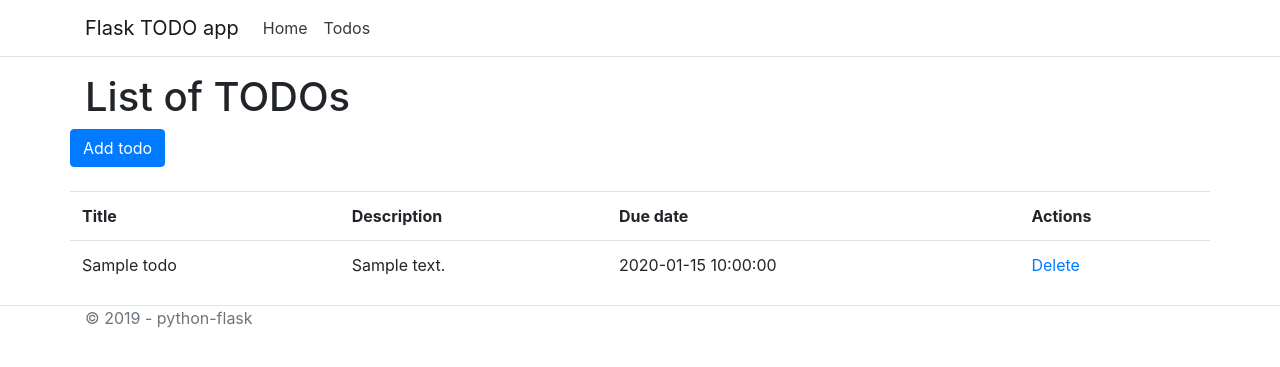
After one commit to stann1/python-flask-test, a Flask app: page /todos in a window 1280 px wide. The commit adds this page. Shown: the top 367 px of the page. Run offline with Flask 2, Linux system fonts and the light colour scheme; a database or web service that is not in the repository returns one stand-in record (values such as "Sample title"); some libraries are stand-ins or nearby versions.

Commit message:
removed broken firebase and replaced with mongo; implemented list/create/delete endpoints

```diff
--- /dev/null
+++ b/src/app.py
@@ -0,0 +1,45 @@
+from flask import Flask, render_template, request, redirect
+from data.mongoInit import initDB
+from flask_pymongo import ASCENDING, DESCENDING
+import datetime
+from bson.objectid import ObjectId
+
+
+app = Flask(__name__)
+mongo = initDB(app)
+
+@app.route('/')
+def index():
+    return render_template('index.html')
+
+@app.route('/todos')
+def list_todos():
+    todos = mongo.db.todos.find({})
+    print(todos.collection.count())
+    return render_template('todos.html', list=todos.sort('dueDate', ASCENDING))
+
+@app.route('/todos/create', methods=["GET","POST"])
+def create_todo():
+    if request.method == "POST":
+        try:
+            print(f"Saved {request.form['title']}")
+            title = request.form['title']
+            description = request.form['description']
+            dueDateStr = request.form['dueDate']
+            dueDate = datetime.datetime.strptime(dueDateStr, "%Y-%m-%d")
+            mongo.db.todos.insert_one({'title': title, 'description': description, 'dueDate': dueDate })
+        except Exception as err:
+            return f'Error processing the request. {err}'
+        return redirect("/todos")
+    else:
+        return render_template('create.html')
+
+@app.route('/todos/delete/<string:todo_id>')
+def delete_todo(todo_id):
+    print(f'Deleting {todo_id}')
+    mongo.db.todos.find_one_and_delete({'_id': ObjectId(todo_id)})
+    return redirect("/todos")
+
+
+if(__name__ == "__main__"):
+    app.run(debug=True)
--- /dev/null
+++ b/src/data/Todo.py
@@ -0,0 +1,4 @@
+class Todo:
+    title = None
+    description = None
+    dueDate = None
--- /dev/null
+++ b/src/data/mongoInit.py
@@ -0,0 +1,8 @@
+from flask_pymongo import PyMongo
+
+MONGO_URI = 'mongodb://localhost:27018/todos'
+
+def initDB(app):
+    app.config["MONGO_URI"] = MONGO_URI
+    mongo = PyMongo(app)
+    return mongo
--- a/templates/layout.html
+++ b/src/templates/layout.html
@@ -5,14 +5,14 @@
     <meta name="viewport" content="width=device-width, initial-scale=1.0">
     <meta http-equiv="X-UA-Compatible" content="ie=edge">
     <link href="https://stackpath.bootstrapcdn.com/bootstrap/4.4.1/css/bootstrap.min.css" rel="stylesheet" integrity="sha384-Vkoo8x4CGsO3+Hhxv8T/Q5PaXtkKtu6ug5TOeNV6gBiFeWPGFN9MuhOf23Q9Ifjh" crossorigin="anonymous">
-    <link rel="stylesheet" href="{{ url_for('static', filename='css/main.css') }}">
+    <link rel="stylesheet" href="{{ url_for('static', filename='main.css') }}">
     {% block head %}{% endblock %}
 </head>
 <body>
     <header>
         <nav class="navbar navbar-expand-sm navbar-toggleable-sm navbar-light bg-white border-bottom box-shadow mb-3">
             <div class="container">
-                <a class="navbar-brand" href="/">Python Flask</a>
+                <a class="navbar-brand" href="/">Flask TODO app</a>
                 <button class="navbar-toggler" type="button" data-toggle="collapse" data-target=".navbar-collapse" aria-controls="navbarSupportedContent"
                         aria-expanded="false" aria-label="Toggle navigation">
                     <span class="navbar-toggler-icon"></span>
@@ -21,6 +21,9 @@
                     <ul class="navbar-nav flex-grow-1">
                         <li class="nav-item">
                             <a class="nav-link text-dark" href="/">Home</a>
+                        </li>
+                        <li class="nav-item">
+                            <a class="nav-link text-dark" href="/todos">Todos</a>
                         </li>
                     </ul>
                 </div>
--- /dev/null
+++ b/src/templates/todos.html
@@ -0,0 +1,34 @@
+{% extends 'layout.html' %}
+
+{% block head %}
+    <title>List of todos</title>
+{% endblock %}
+
+{% block body %}
+    <h1>List of TODOs</h1>
+    <div class="row">
+        <a href="/todos/create" class="btn btn-primary">Add todo</a>
+    </div>
+    <br/>
+    <div class="row">
+        <table class="table">
+            <tr>
+                <th>Title</th>
+                <th>Description</th>
+                <th>Due date</th>
+                <th>Actions</th>
+            </tr>
+            {% for todo in list %}
+                <tr>
+                    <td>{{todo.title}}</td>
+                    <td>{{todo.description}}</td>
+                    <td>{{todo.dueDate}}</td>
+                    <td>
+                        <a href="/todos/delete/{{todo._id}}">Delete</a>
+                    </td>
+                </tr>
+            {% endfor %}
+        </table>
+
+    </div>
+{% endblock %}
```
Also changed, not shown: app.py (deleted, +0 -10 lines), requirements.txt (+18 -2 lines), src/templates/create.html (added, +25 -0 lines), README.md, src/static/main.css (added), src/templates/index.html (renamed from templates/index.html).
